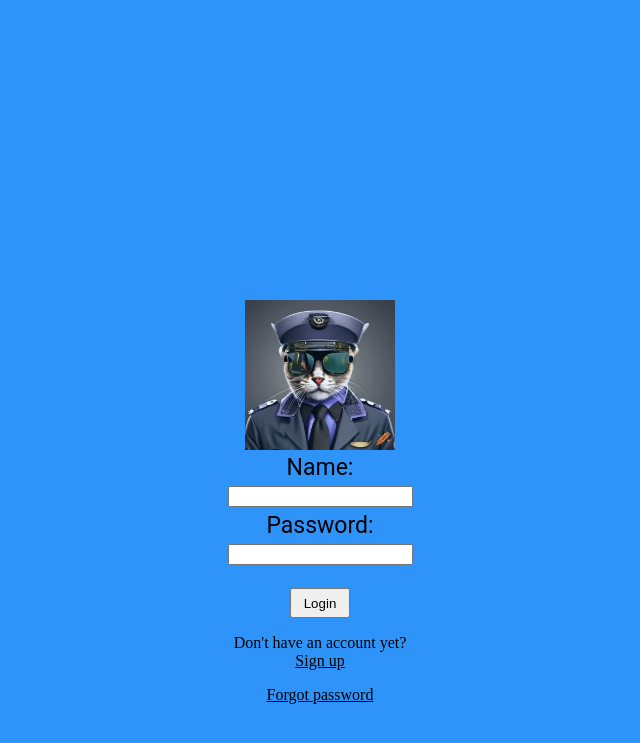
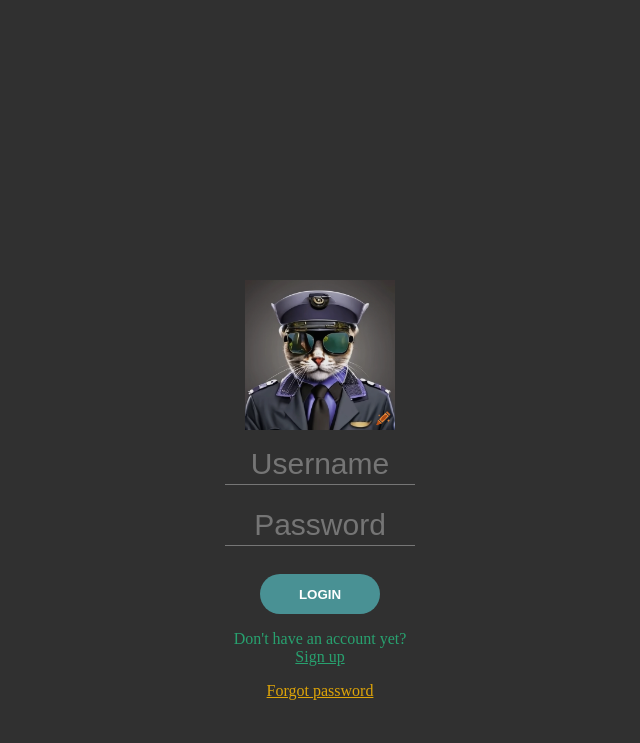
Before and after one commit to thejonasmacedo/cat_bank, a Flask app: page /login in a window 1280 px wide. Shown: the top 743 px of the page, without its empty margins (320-960 px from the left). Run offline with Flask 3, Linux system fonts and the light colour scheme.

Commit message:
added new features to login and account page

```diff
--- a/templates/login.html
+++ b/templates/login.html
@@ -8,25 +8,57 @@
             div {
                 font-family: "Roboto";
             }
+            button {
+                height: 40px;
+                width: 120px;
+                color: rgb(0, 0, 0);
+                border-radius: 30px;
+                font-weight: bold;
+                color: white;
+                background-color: rgb(73, 145, 148);
+                text-transform: uppercase;
+                border: 0px;
+
+            }
+            input {
+                background-color: transparent;
+                font-size: 30px;
+                text-align: center;
+                border-right: #303030;
+                border-left: #303030;
+                border-top: #303030;
+                border-width: 1.5px;
+                margin: 10px;
+                transform: scale(1);
+                color: white;
+                font-weight: 300;
+                padding: 5px;
+                height: 30px;
+                width: 180px;
+
+
+            }
+
         </style>
     </head>
 
-    <body style="background-color: rgb(46,148,250);">
+    <body style="background-color: #303030;">
         <center>
-            <div style="margin: 300px;"></div>
+            <div style="margin: 280px;"></div>
             <img src="{{url_for('static', filename='cat_pilot_uniform.png')}}" style="width: 150px; height: 150px; opacity: 0.9;">
             <form action="/login" method="POST">
-                <div style="font-size: 23px;" type="text">Name:</div>
-                <input name="username" id="input_name" style="margin: 5px;">
-                <div style="font-size: 23px" type="password">Password:</div>
-                <input type="password" name="password" id="password" style="margin: 5px;">
+                <!-- <div style="font-size: 23px;" type="text">Name:</div> -->
+                <input name="username" id="input_name" placeholder="Username" >
+                <div></div>
+                <!-- <div style="font-size: 23px" type="password">Password:</div> -->
+                <input type="password" name="password" id="password" " placeholder="Password">
                 <br><br>
-                <button style="height: 30px; width: 60px; color: rgb(0, 0, 0);" id="button_login">
+                <button style="" id="button_login">
                     Login
                 </button>
             </form>
-            <p>Don't have an account yet?<a href="/signup" style=" color: rgb(0, 0, 0);"><br>Sign up</a></p>
-            <p></p><a href="/forgot_password" style=" color: rgb(0, 0, 0);">Forgot password</a></p>
+            <p style="color:rgb(40, 161, 111)">Don't have an account yet?<a href="/signup" style=" color: rgb(40, 161, 111);"><br>Sign up</a></p>
+            <p></p><a href="/forgot_password" style=" color: rgb(223, 165, 8);">Forgot password</a></p>
 
             <div></div>
         </center>
```
Also changed, not shown: templates/account.html (+45 -3 lines), static/cat_standing_silhouette_mirror.png (added).
